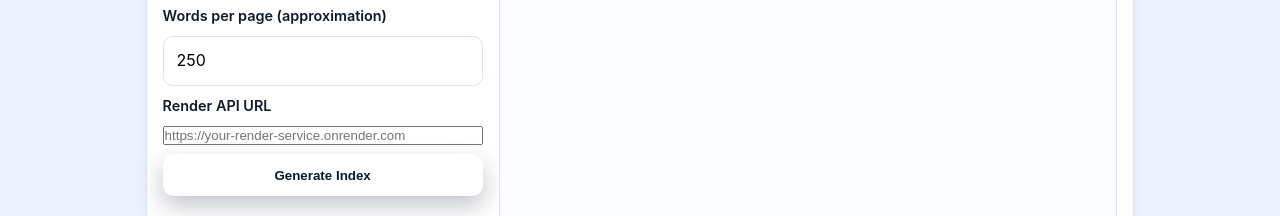
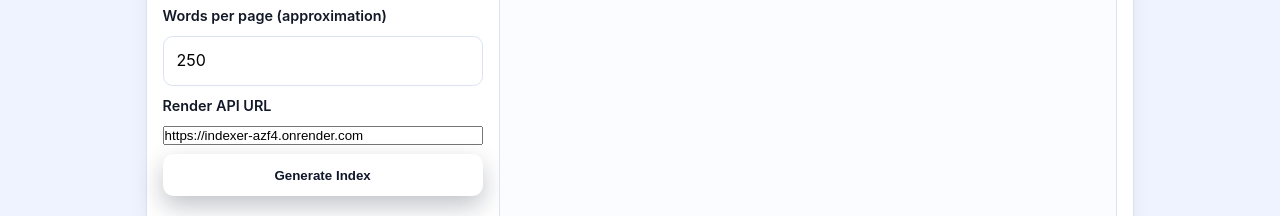
Before and after one commit to LikhitaYerra/indexer, a plain HTML site: page docs/index.html in a window 1280 px wide. Shown: the part 880-1096 px from the top of the page. Drawn offline with Linux system fonts and the light colour scheme.

Commit message:
Set default Render API URL for web app

```diff
--- a/docs/index.html
+++ b/docs/index.html
@@ -53,7 +53,7 @@
                     <input id="wordsPerPage" type="number" min="100" max="800" value="250" />
 
                     <label class="field-label" for="apiBaseUrl">Render API URL</label>
-                    <input id="apiBaseUrl" type="url" placeholder="https://your-render-service.onrender.com" />
+                    <input id="apiBaseUrl" type="url" placeholder="https://indexer-azf4.onrender.com" />
 
                     <button id="generateBtn" class="btn btn-primary app-btn" type="button">Generate Index</button>
                     <button id="downloadBtn" class="btn btn-secondary app-btn hidden" type="button">Download .txt</button>
--- a/docs/script.js
+++ b/docs/script.js
@@ -37,7 +37,7 @@ const appStatus = document.getElementById("appStatus");
 
 let lastGeneratedIndex = "";
 
-const DEFAULT_API_BASE = "";
+const DEFAULT_API_BASE = "https://indexer-azf4.onrender.com";
 
 if (apiBaseUrlInput) {
     apiBaseUrlInput.value = localStorage.getItem("indexerApiBase") || DEFAULT_API_BASE;
```
